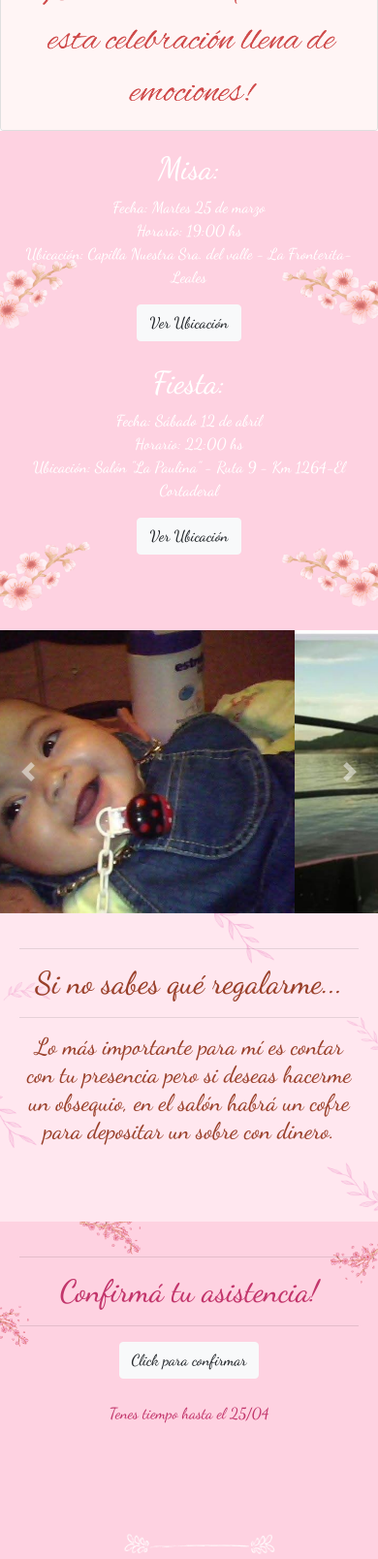
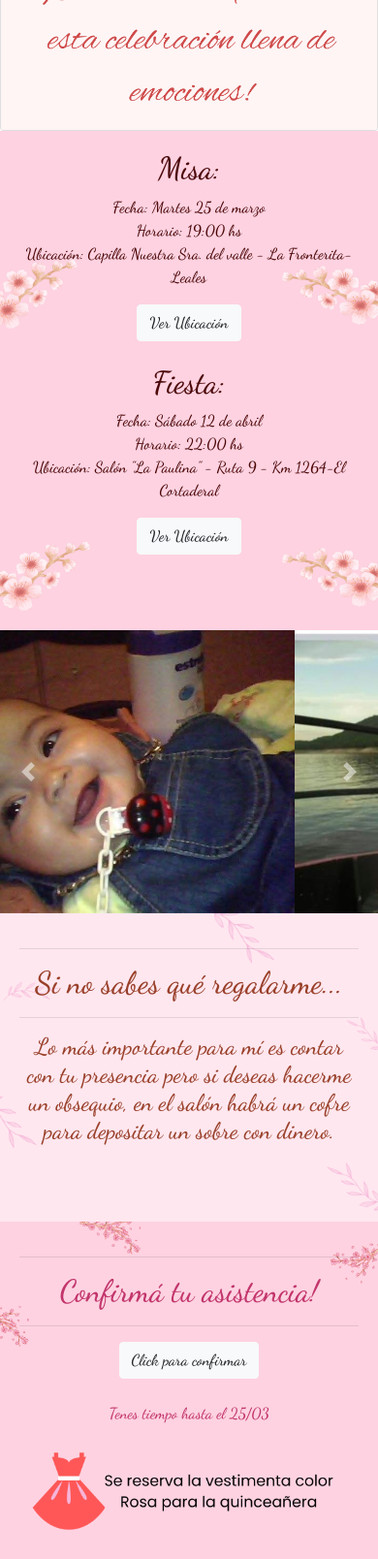
Before and after one commit to AbbiBruno/15-a-os-abril, a plain HTML site: page index.html in a window 390 px wide. Shown: the part 1220-2828 px from the top of the page at 97% size. Drawn offline with nearby package versions, Linux system fonts and the light colour scheme.

Commit message:
agrego vestimenta y cambio color de letra

```diff
--- a/css/count.css
+++ b/css/count.css
@@ -151,7 +151,7 @@ font-family: 'Rajdhani', sans-serif;
 
 
   .textUbi{
-    color:rgb(255, 255, 255);
+    color:rgb(75, 8, 8);
     font-family: 'Dancing Script', cursive;
     text-align: center;
   }
--- a/index.html
+++ b/index.html
@@ -3,7 +3,7 @@
 <head>
   <meta charset="UTF-8">
   <meta name="viewport" content="width=device-width, initial-scale=1.0">
-  <title>15 años Anita</title>
+  <title>15 años Abril</title>
   <link rel="stylesheet" href="./css/count.css">
   <link rel="stylesheet" href="https://maxcdn.bootstrapcdn.com/bootstrap/4.0.0/css/bootstrap.min.css">
   <link rel="preconnect" href="https://fonts.googleapis.com">
@@ -57,7 +57,7 @@
 
     <div class="textUbi">
       <h2>Fiesta:</h2>
-    <P >Fecha: Sábado 12 de abril  <br>
+    <P >Fecha: Sábado 12 de abril <br>
         Horario: 22:00 hs <br>
         Ubicación: Salón "La Paulina" - Ruta 9 - Km 1264-El Cortaderal
       </P>
@@ -123,8 +123,8 @@
           <button type="button" class="btn btn-light ">Click para confirmar</button></a>
   </div>
   <br>
-  <p class="textConfirm textConfirm1"> Tenes tiempo hasta el 25/04</p>
-
+  <p class="textConfirm textConfirm1"> Tenes tiempo hasta el 25/03</p>
+   <img src="/assets/resscore.png" class="card-img" alt="png">
 </div>
 </div>
 </div>
```
Also changed, not shown: assets/resscore.png (added).
